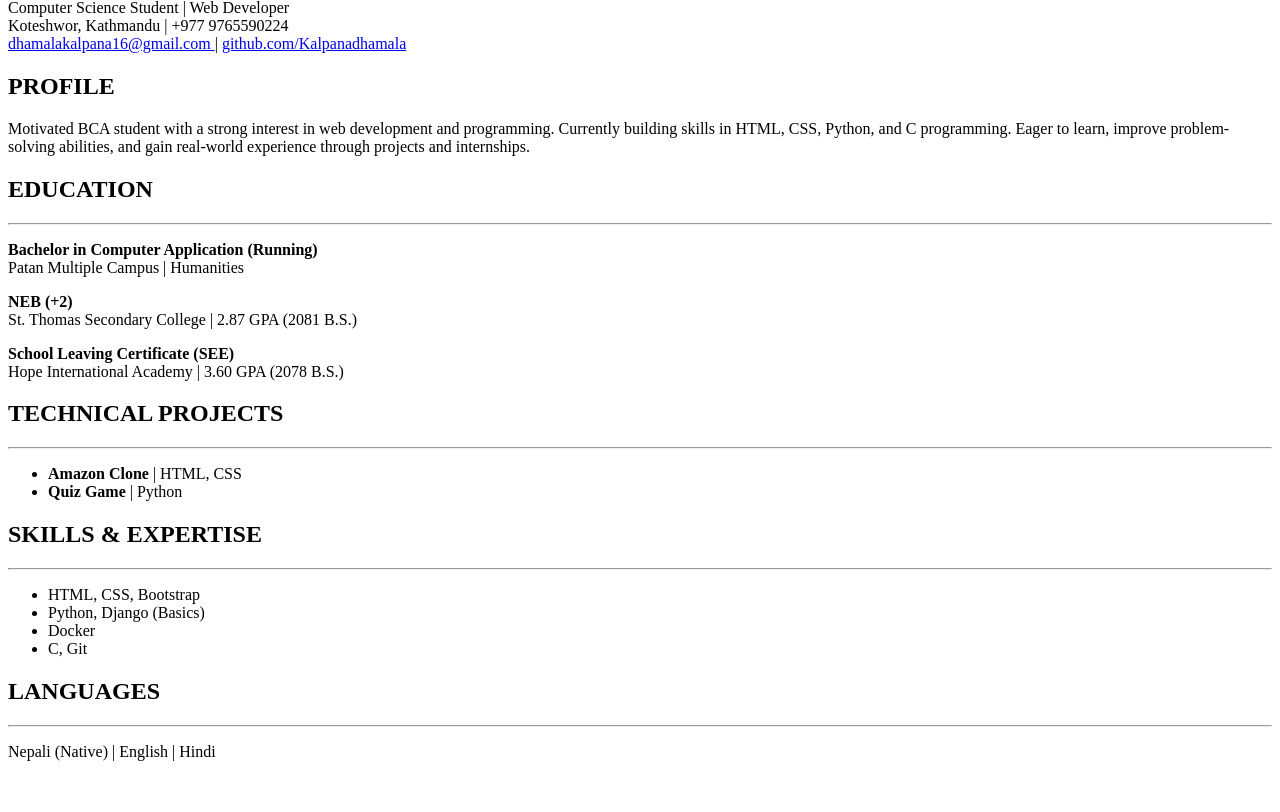
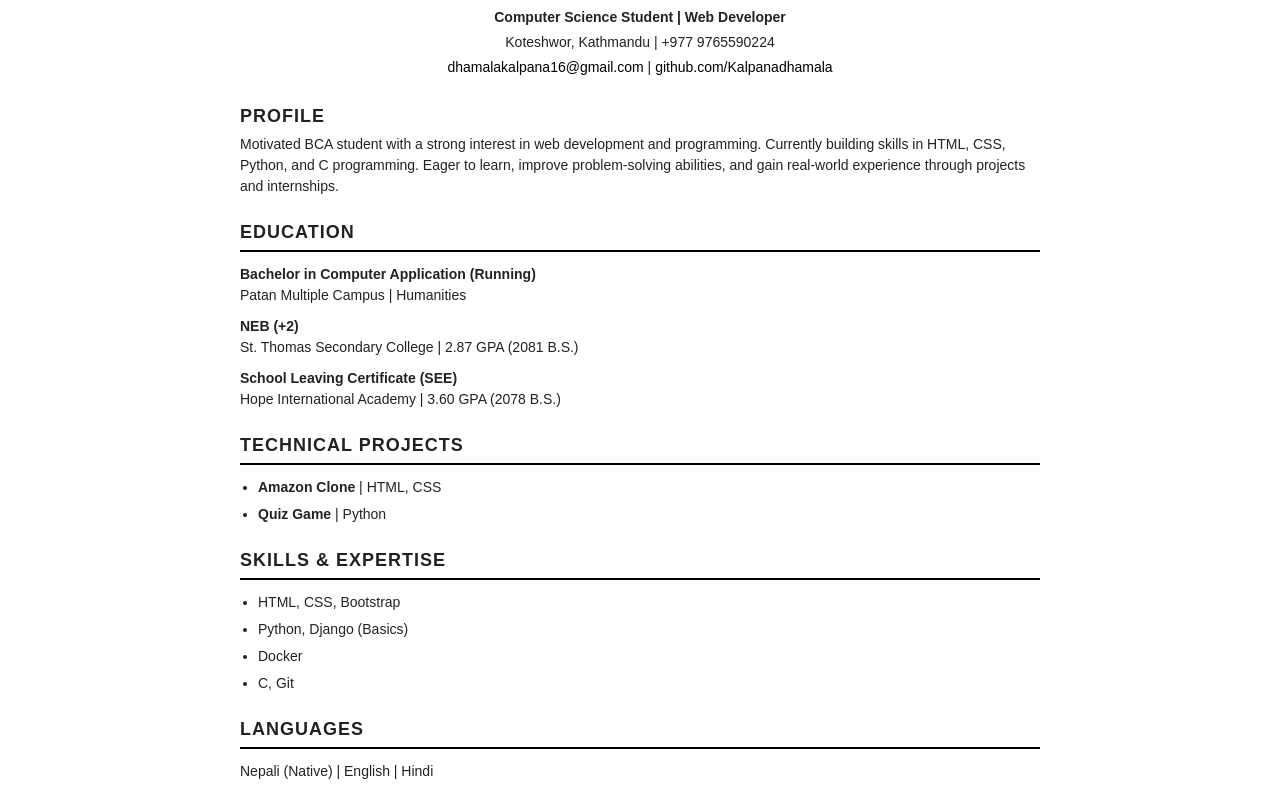
Before and after one commit to Kalpanadhamala/Personal-CV-Website, a plain HTML site: page index.html in a window 1280 px wide. Shown: the part 81-893 px from the top of the page. Before the commit the page ends 858 px from the top, so only its background shows below. Drawn offline with Linux system fonts and the light colour scheme.

Commit message:
Update index.html

```diff
--- a/index.html
+++ b/index.html
@@ -5,7 +5,7 @@
     <meta charset="UTF-8" />
     <meta name="viewport" content="width=device-width, initial-scale=1.0" />
     <title>CV</title>
-    <link rel="stylesheet" href="style14.css" />
+    <link rel="stylesheet" href="style.css" />
   </head>
 
   <body>
```
